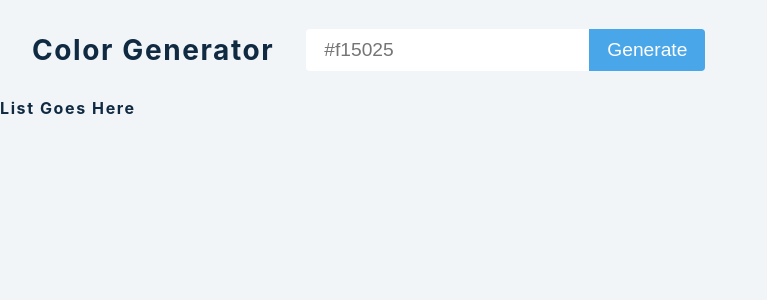
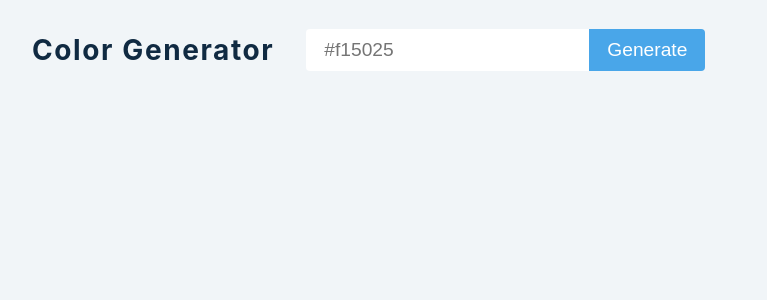
Before and after one commit to philliperod/react_color_generator, a React (Create React App) app: page / in a window 1280 px wide. Shown: the top 300 px of the page, without its empty margins (0-767 px from the left). Built offline with nearby package versions, Linux system fonts and the light colour scheme.

Commit message:
in JSX, bottom section, iterate over the state array list of colors and return SingleColor component

```diff
--- a/src/App.js
+++ b/src/App.js
@@ -38,7 +38,9 @@
         </form>
       </section>
       <section className="colors">
-        <h4>list goes here</h4>
+        {list.map((color, index) => {
+          return <SingleColor key={index} {...color} index={index} />;
+        })}
       </section>
     </>
   );
@@ -46,6 +48,7 @@
 
 export default App;
 
-// for handleSubmit function, we want to access value.js and set it to a variable
-// setup a try...catch statement inside the function to throw an error if user enter wrong input
-// inside JSX and the input, create the className attribute and setup an if statement which will check if the state value error is true then add the error class (adds red border on input)
+// in the section tag where you will output the colors, we want to iterate over the state array list of colors
+// we want two things in the array: every color in the list and its index
+// we'll return the SingleColor component
+// since it is a list, we'll need the key attribute equal to the index, pass all the objects in the array using spread operator, and pass the index attribute with index
```
